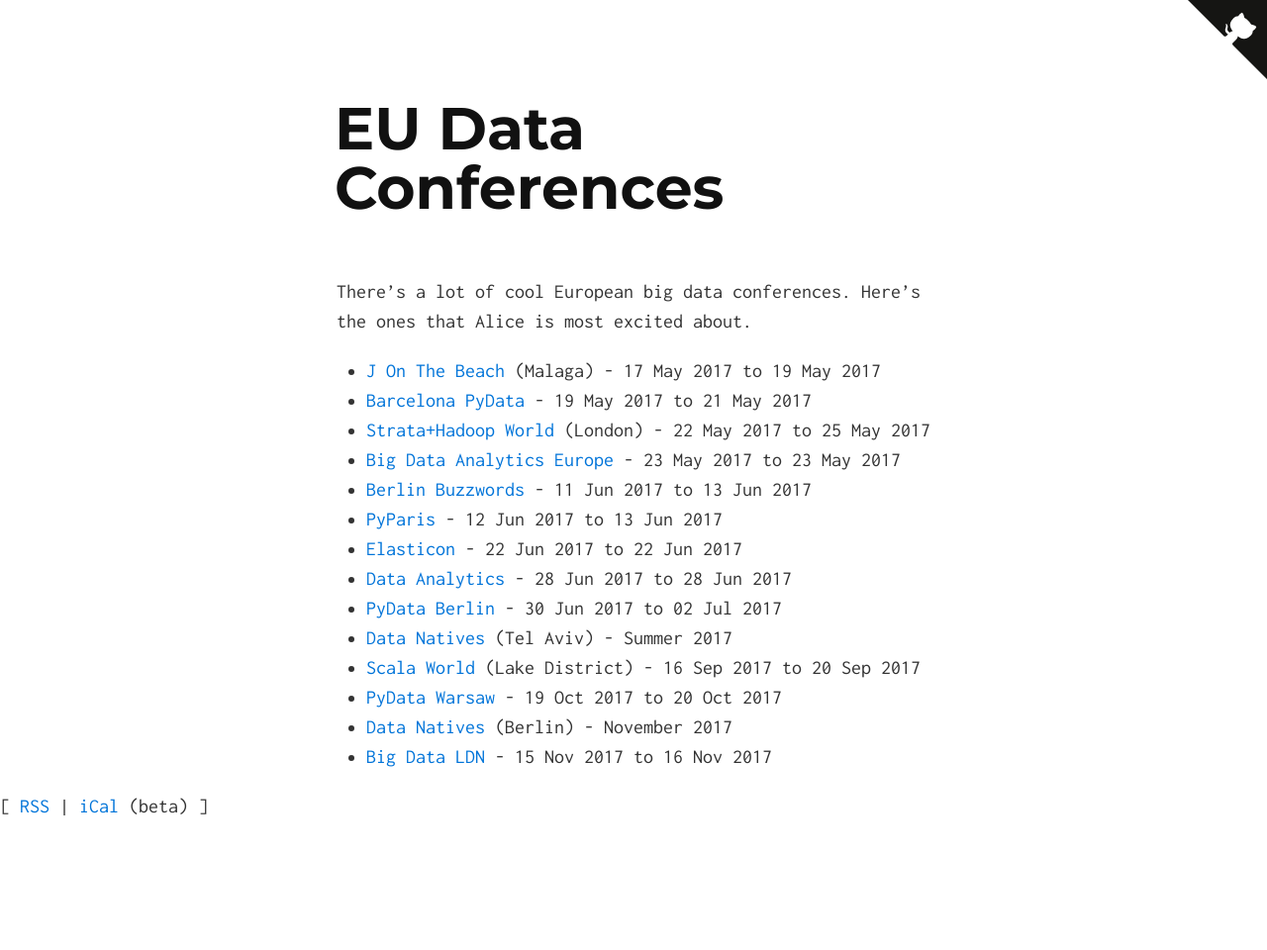
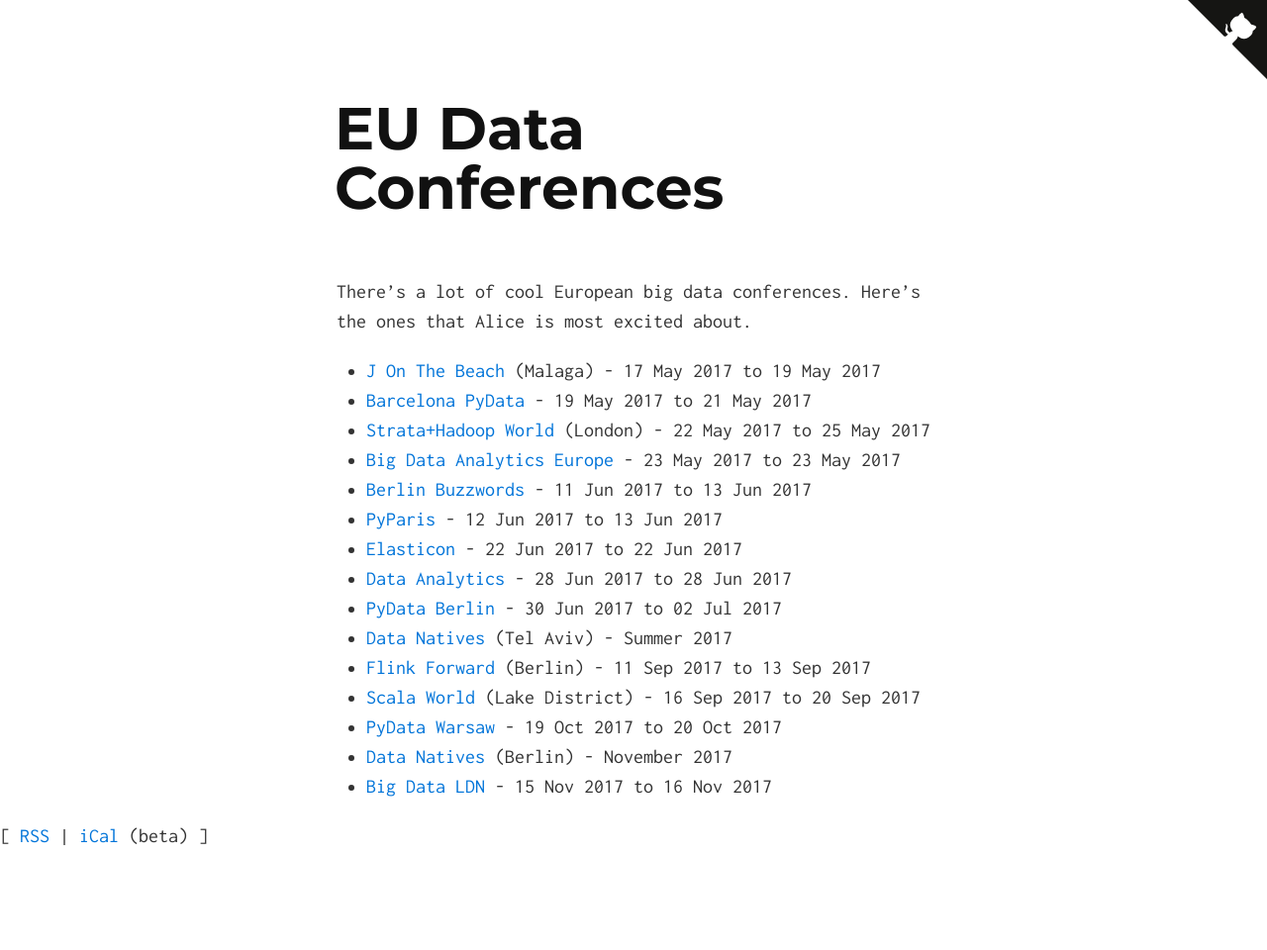
Before and after one commit to eudataconf/eudataconf, a Jekyll site: the page built from index.md, in a window 1280 px wide. Shown: the whole page at 99% size. Built offline with Jekyll 4.4.1, drawn with Linux system fonts in a browser that asks for light colours; before the commit the page ends 930 px from its top, so only the background shows below that.

Commit message:
Added Flink Forward

```diff
--- a/_data/conferences.yml
+++ b/_data/conferences.yml
@@ -59,6 +59,13 @@
   roughdate: Summer 2017
   uri: http://telaviv.datanatives.io/
   uid: 10
+- name: Flink Forward
+  location: Berlin
+  roughdate: 11-13 September 2017
+  uri: http://berlin.flink-forward.org
+  uid: 16
+  startdate: 2017-09-11
+  enddate: 2017-09-13
 - name: Scala World
   location: Lake District
   roughdate: 16-20 September 2017
```
